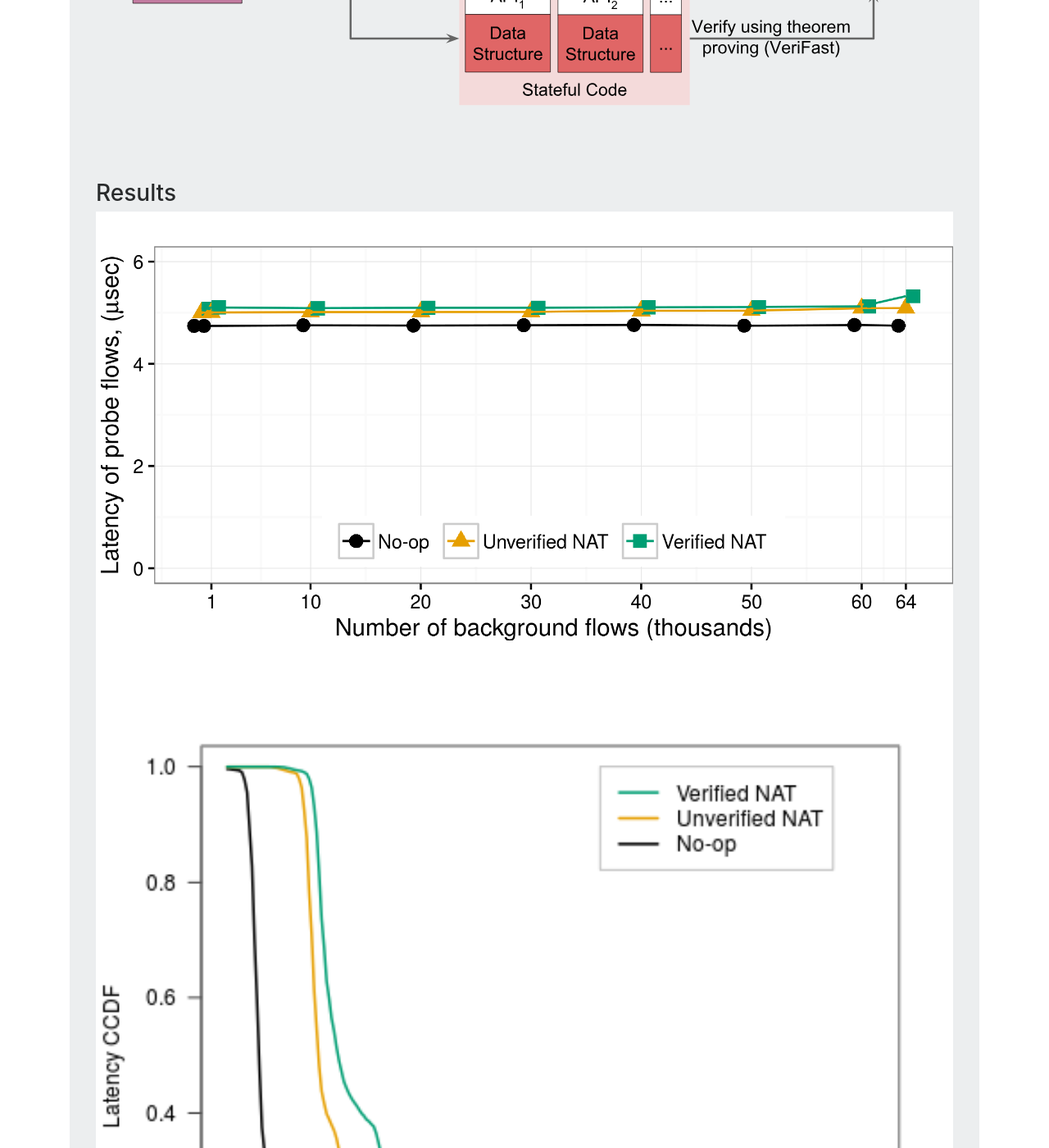
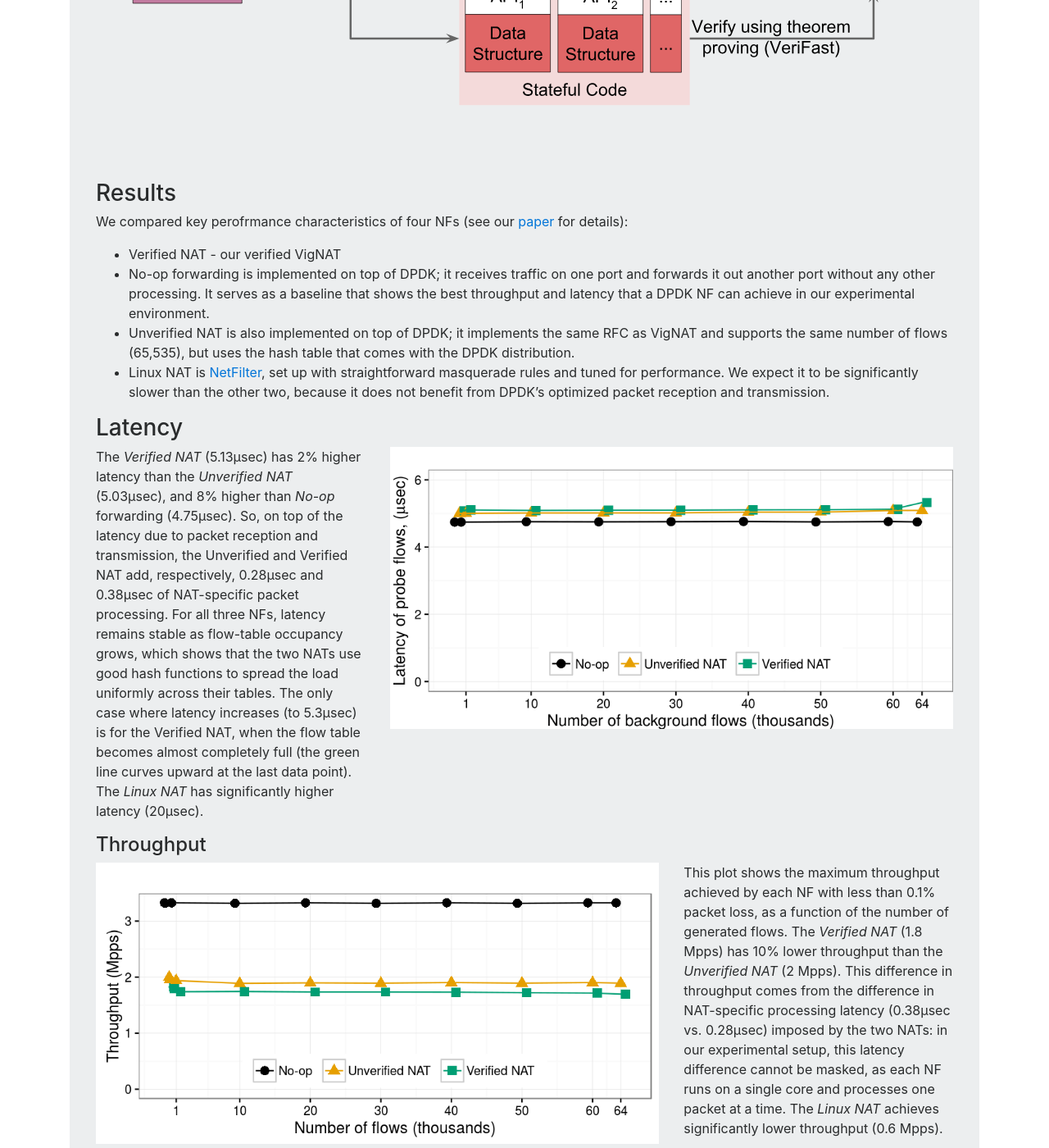
Before and after one commit to vignat/vignat.github.io, a Jekyll site: the page built from index.md, in a window 1280 px wide and 1400 px high, scrolled down 1708 px. Shown: the whole window at 82% size. Built offline with Jekyll 4.4.1, drawn with Linux system fonts in a browser that asks for light colours.

Commit message:
Some explanation for the plots.

```diff
--- a/index.md
+++ b/index.md
@@ -67,10 +67,44 @@ This is much easier.
 [DMZ]: https://en.wikipedia.org/wiki/DMZ_(computing)
 
 ### Results
+{::options parse_block_html="true" /}
 
+We compared key perofrmance characteristics of four NFs (see our [paper](vignat-paper.pdf) for details):
+*  Verified NAT - our verified VigNAT
+*  No-op forwarding is implemented on top of DPDK;
+   it receives traffic on one port and forwards it out another port without any other processing.
+   It serves as a baseline that shows the best throughput and latency that a DPDK NF can achieve in our experimental environment.
+*  Unverified NAT is also implemented on top of DPDK;
+   it implements the same RFC as VigNAT and supports the same number of flows (65,535), but uses the hash table that comes with the DPDK distribution.
+*  Linux NAT is [NetFilter](http://www.netfilter.org/), set up with straightforward masquerade rules and tuned for performance.
+We expect it to be significantly slower than the other two, because it does not benefit from DPDK’s optimized packet reception and transmission.
+
+### Latency
+<div class="row">
+<div class="col-md-4">
+The *Verified NAT* (5.13μsec) has 2% higher latency than the *Unverified NAT* (5.03μsec), and 8% higher than *No-op* forwarding (4.75μsec).
+So, on top of the latency due to packet reception and transmission, the Unverified and Verified NAT add, respectively, 0.28μsec and 0.38μsec of NAT-specific packet processing.
+For all three NFs, latency remains stable as flow-table occupancy grows, which shows that the two NATs use good hash functions to spread the load uniformly across their tables.
+The only case where latency increases (to 5.3μsec) is for the Verified NAT, when the flow table becomes almost completely full (the green line curves upward at the last data point).
+The *Linux NAT* has significantly higher latency (20μsec).
+</div>
+<div class="col-md-8">
 ![Latency Plot](images/latency-new-flows.png){: width="100%"}
-![Latency CDF Plot](images/new-flows-lat-cdf.png){: width="100%"}
+</div>
+</div>
+
+#### Throughput
+<div class="row">
+<div class="col-md-8">
 ![Throughput Plot](images/thru.png){: width="100%"}
+</div>
+<div class="col-md-4">
+This plot shows the maximum throughput achieved by each NF with less than 0.1% packet loss, as a function of the number of generated flows.
+The *Verified NAT* (1.8 Mpps) has 10% lower throughput than the *Unverified NAT* (2 Mpps).
+This difference in throughput comes from the difference in NAT-specific processing latency (0.38μsec vs. 0.28μsec) imposed by the two NATs: in our experimental setup, this latency difference cannot be masked, as each NF runs on a single core and processes one packet at a time.
+The *Linux NAT* achieves significantly lower throughput (0.6 Mpps).
+</div>
+</div>
 
 ### Contact
 
```
Also changed, not shown: 1 other file.
